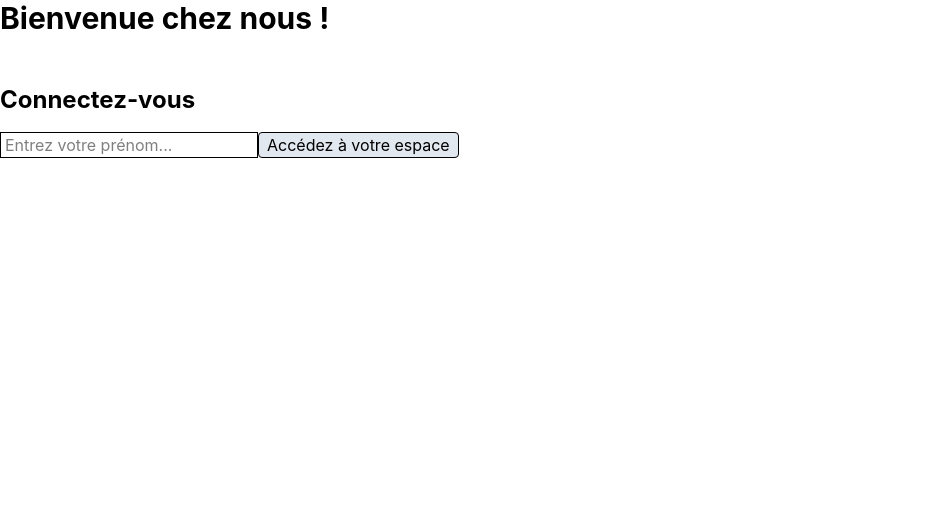
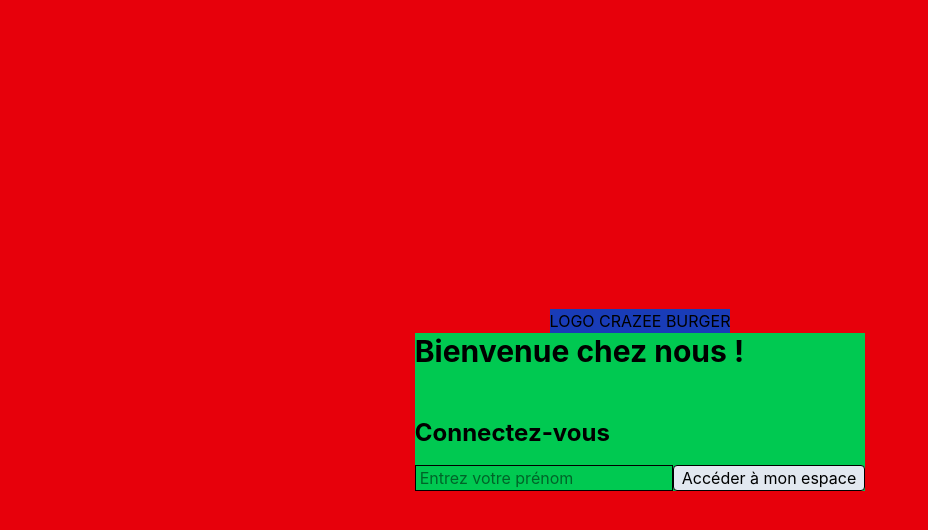
Before and after one commit to AnouGeek/crazee-burger, a React app: page / in a window 1280 px wide. Shown: the top 530 px of the page, without its empty margins (0-928 px from the left). Built offline with nearby package versions, Linux system fonts and the light colour scheme; the HTML template or start-up script is replaced by a standard one.

Commit message:
💄F03: LoginPage > add layout

```diff
--- a/src/components/pages/login/LoginForm.jsx
+++ b/src/components/pages/login/LoginForm.jsx
@@ -1,5 +1,5 @@
 import { useState } from "react";
-import { Link, useNavigate } from "react-router-dom";
+import { useNavigate } from "react-router-dom";
 
 export default function LoginForm() {
   // state
@@ -19,7 +19,9 @@ export default function LoginForm() {
 
   // affichage (render)
   return (
-    <form action="submit" onSubmit={handleSubmit}>
+    <div
+    className="bg-green-500"
+    action="submit" onSubmit={handleSubmit}>
       <h1 className="text-3xl font-bold mb-12">Bienvenue chez nous !</h1>
       <h2 className="text-2xl font-bold mb-4">Connectez-vous</h2>
       <input
@@ -27,12 +29,12 @@ export default function LoginForm() {
         value={inputValue}
         onChange={handleChange}
         type="text"
-        placeholder="Entrez votre prénom..."
+        placeholder="Entrez votre prénom"
         required
       />
       <button className="border px-2 bg-slate-200 rounded cursor-pointer">
-        Accédez à votre espace
+        Accéder à mon espace
       </button>
-    </form>
+    </div>
   );
 }
--- a/src/components/pages/login/LoginPage.jsx
+++ b/src/components/pages/login/LoginPage.jsx
@@ -1,7 +1,13 @@
 import { useState } from "react";
 import LoginForm from "./LoginForm";
+import Logo from "../../reusable-ui/Logo";
 
 export default function LoginPage() {
   // affichage (render)
-  return <LoginForm />;
+  return (
+    <div className="bg-red-600 h-screen flex justify-center items-center flex-col">
+      <Logo />
+      <LoginForm />
+    </div>
+  );
 }
--- /dev/null
+++ b/src/components/reusable-ui/Logo.jsx
@@ -0,0 +1,3 @@
+export default function Logo() {
+  return <div className="bg-blue-800">LOGO CRAZEE BURGER</div>;
+}
```
